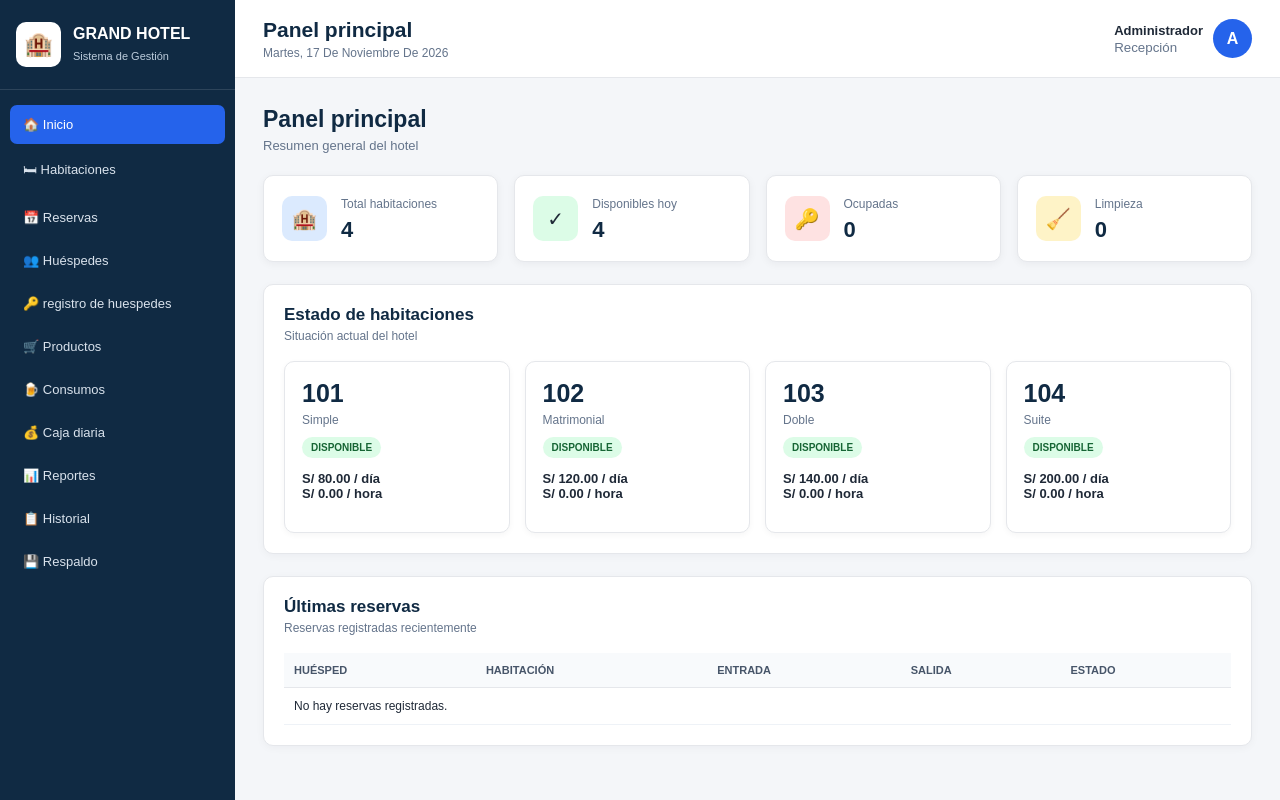
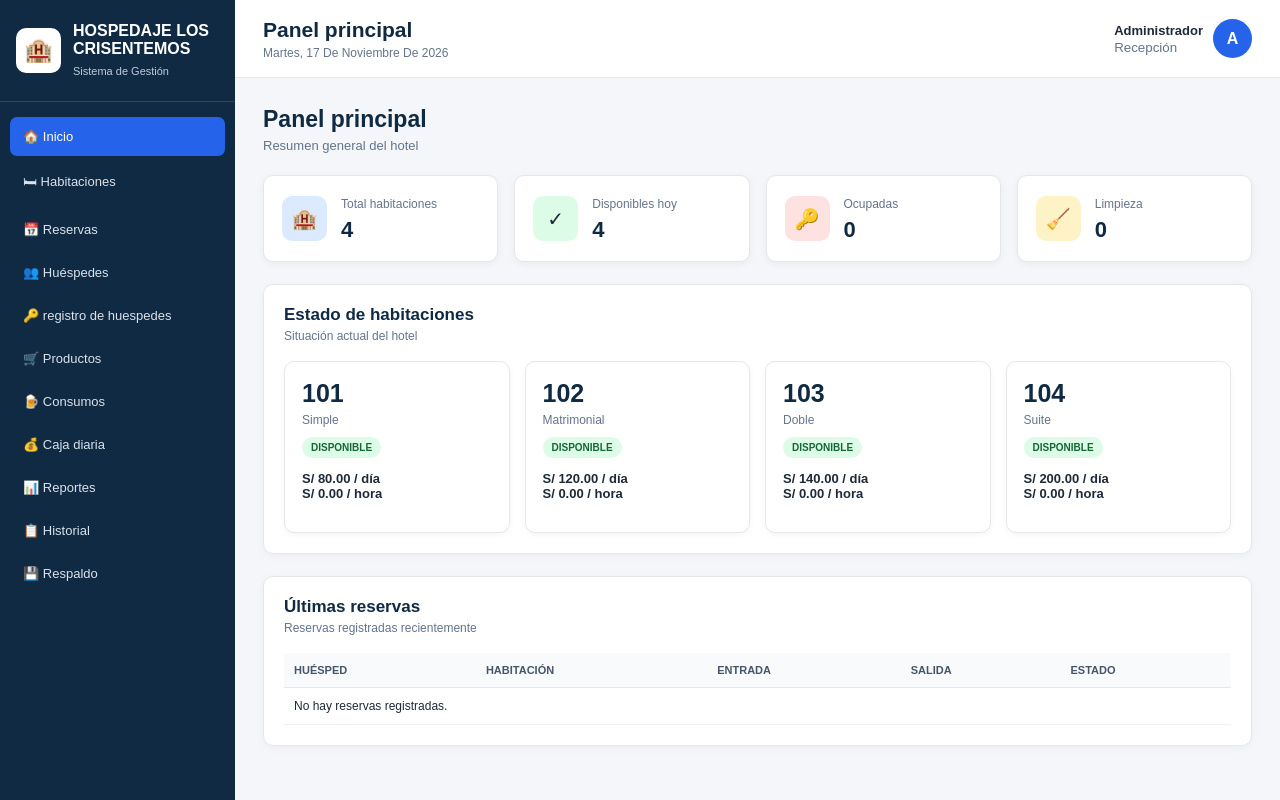
Before and after one commit to jhonalexandercornejo-web/sistemahoteleria, a plain HTML site: page index.html in a window 1280 px wide. Drawn offline with Linux system fonts and the light colour scheme.

Commit message:
Update index.html

```diff
--- a/index.html
+++ b/index.html
@@ -39,7 +39,8 @@
         </div>
 
         <div>
-            <h2>GRAND HOTEL</h2>
+            <h2>HOSPEDAJE
+LOS CRISENTEMOS</h2>
             <span>Sistema de Gestión</span>
         </div>
         <!-- actualizar pages -->
```
